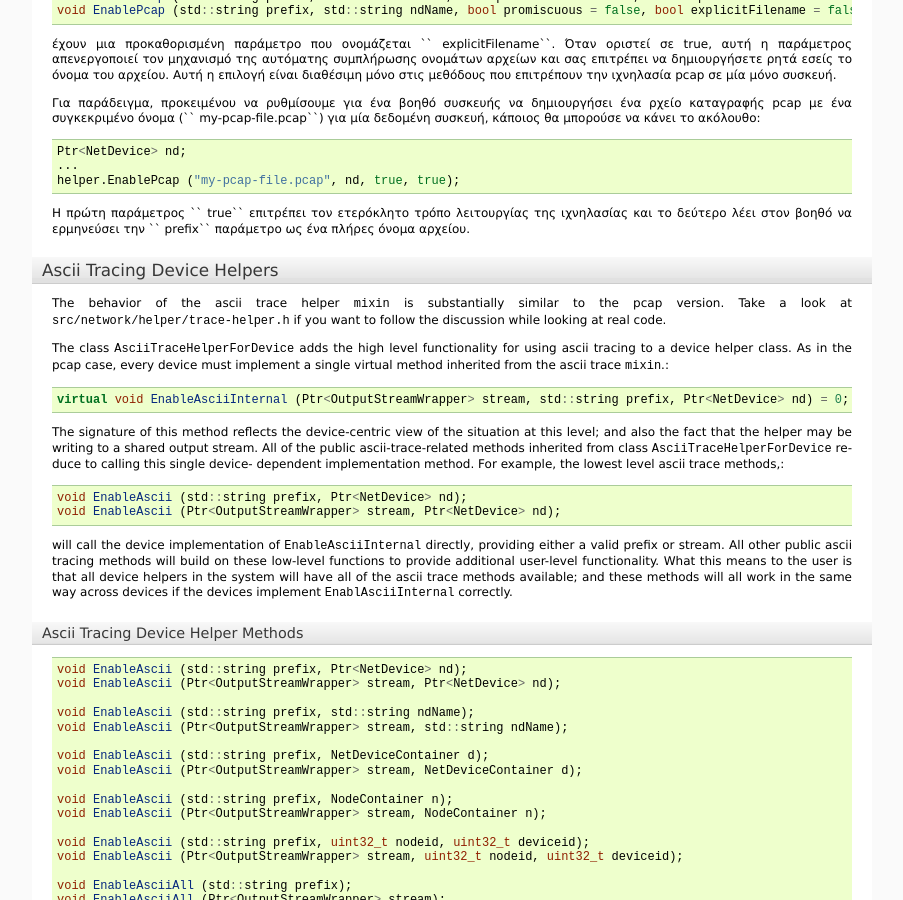
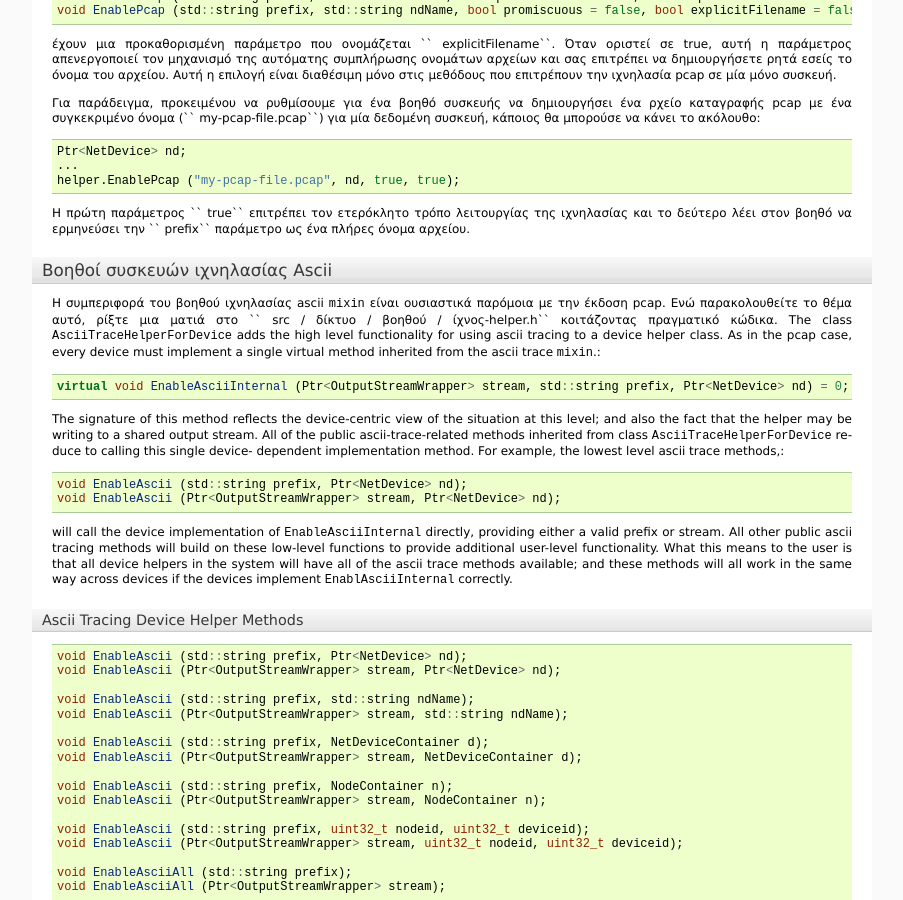
Before and after one commit to maupatras/ns3_team_2B, a Sphinx documentation site: the page built from ns-3.22/doc/manual-gr/source/tracing.rst, in a window 1280 px wide and 900 px high, scrolled down 6572 px. Shown: the whole window, without its empty margins (198-1101 px from the left). Built offline with Sphinx 7.4.7, drawn with Linux system fonts in a browser that asks for light colours; formulas are drawn with MathJax 3; pages that are not in the unit, such as notebooks, are missing from menus; some of the changed text lies outside the part shown.

Commit message:
Update tracing.rst

```diff
--- a/ns-3.22/doc/manual-gr/source/tracing.rst
+++ b/ns-3.22/doc/manual-gr/source/tracing.rst
@@ -935,13 +935,19 @@ id το οποίο θα έχει εκχωρηθεί απο το σύστημα.
 ιχνηλασίας και το δεύτερο λέει στον βοηθό να ερμηνεύσει την `` prefix`` παράμετρο
 ως ένα πλήρες όνομα αρχείου.
 
-Ascii Tracing Device Helpers
-++++++++++++++++++++++++++++
-
-The behavior of the ascii trace helper ``mixin`` is substantially similar to
-the pcap version. Take a look at ``src/network/helper/trace-helper.h`` if you want to
-follow the discussion while looking at real code.
-
+.. Ascii Tracing Device Helpers
+
+Βοηθοί συσκευών ιχνηλασίας Ascii
+++++++++++++++++++++++++++++++++
+
+..
+ The behavior of the ascii trace helper ``mixin`` is substantially similar to
+ the pcap version. Take a look at ``src/network/helper/trace-helper.h`` if you want to
+ follow the discussion while looking at real code.
+
+Η συμπεριφορά του βοηθού ιχνηλασίας ascii ``mixin`` είναι ουσιαστικά παρόμοια με
+την έκδοση pcap. Ενώ παρακολουθείτε το θέμα αυτό, ρίξτε μια ματιά στο `` src / δίκτυο / βοηθού / ίχνος-helper.h``
+κοιτάζοντας πραγματικό κώδικα.
 The class ``AsciiTraceHelperForDevice`` adds the high level functionality for
 using ascii tracing to a device helper class. As in the pcap case, every device
 must implement a single virtual method inherited from the ascii trace
```
